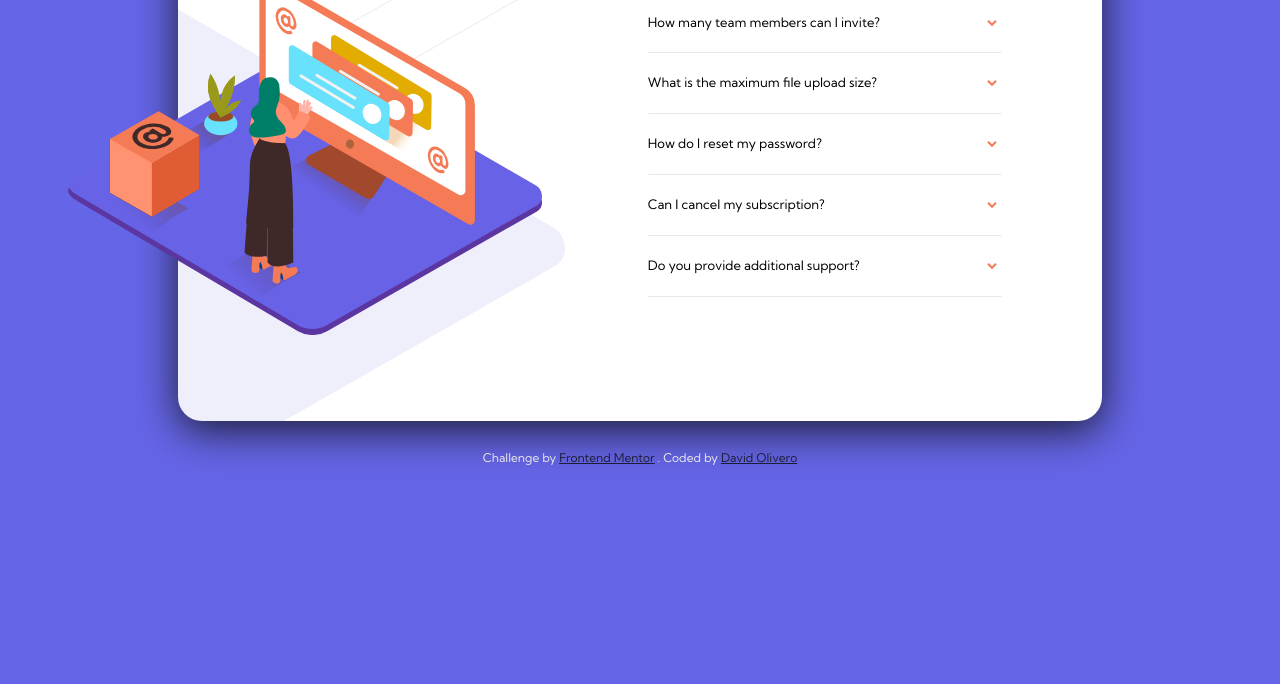
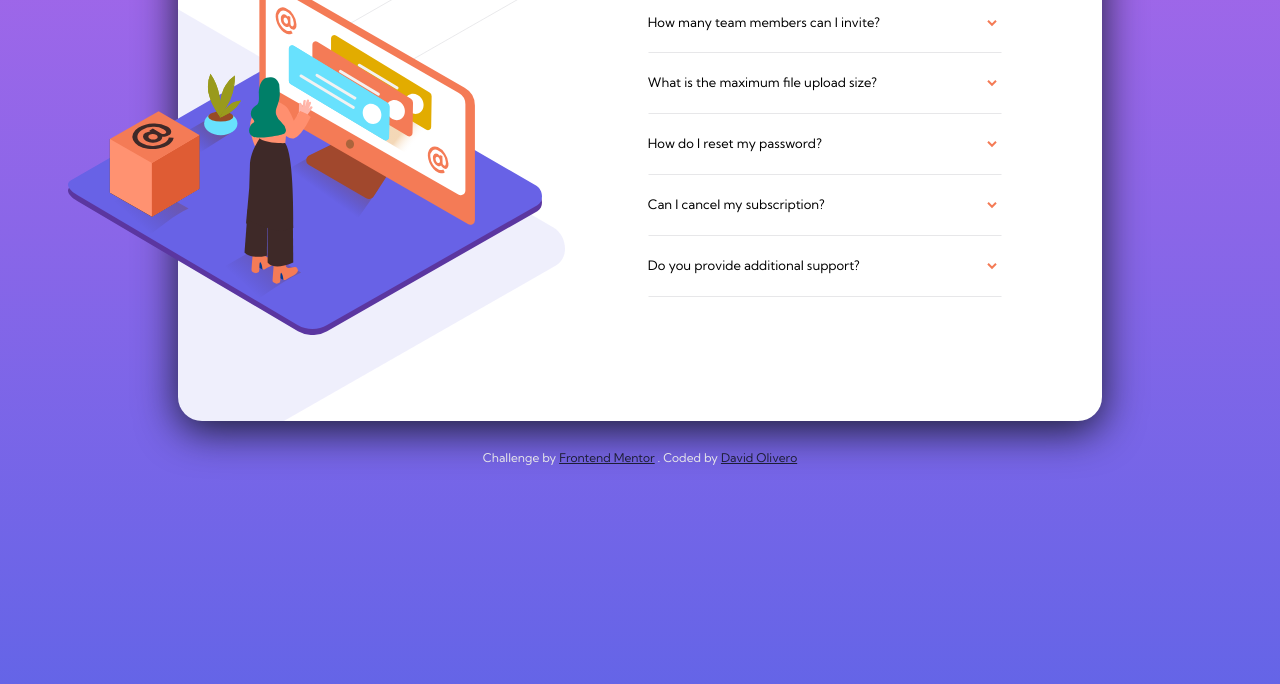
Before and after one commit to dvcode01/proyecto-faq-accordion, a plain HTML site: page index.html in a window 1280 px wide. Shown: the part 216-900 px from the top of the page. Before the commit the page ends 800 px from the top, so only its background shows below. Drawn offline with nearby package versions, Linux system fonts and the light colour scheme.

Commit message:
agregando codigo al css

```diff
--- a/css/styles.css
+++ b/css/styles.css
@@ -17,8 +17,9 @@ html{
 }
 body{
 	font-size: 1.2rem;
+    height: 100vh;
     font-family: 'Kumbh Sans', sans-serif;
-    background-color: var(--Soft-blue);
+    background-image: linear-gradient(180deg, var(--Soft-violet), var(--Soft-blue));
 }
 /* ESTILOS GENERALES */
 .container{
```
